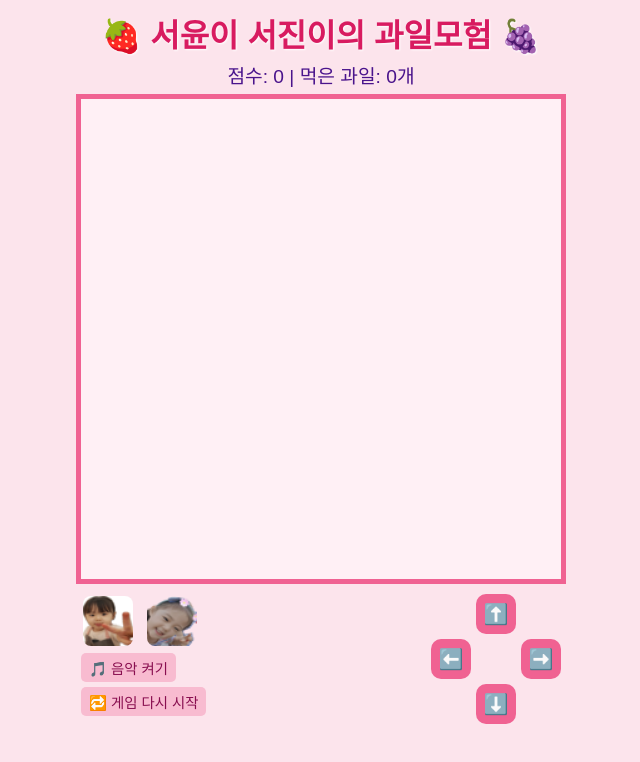
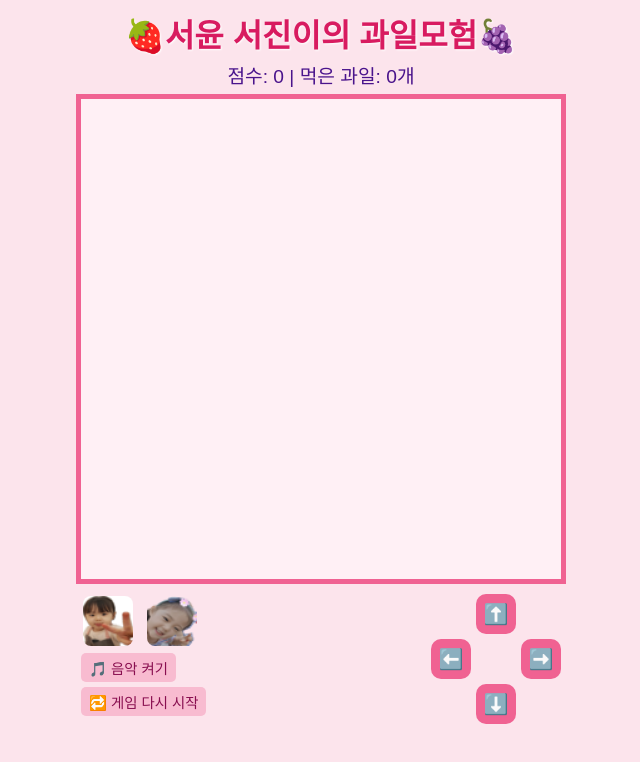
Before and after one commit to sungmin2ya/Yoon-Jin-Game, a plain HTML site: page index.html in a window 1280 px wide. Shown: the whole page, without its empty margins (319-959 px from the left). Drawn offline with Linux system fonts and the light colour scheme.

Commit message:
Add files via upload

```diff
--- a/index.html
+++ b/index.html
@@ -101,7 +101,7 @@
 </head>
 <body>
   <div id="wrapper">
-    <div id="title">🍓 서윤이 서진이의 과일모험 🍇</div>
+    <div id="title">🍓서윤 서진이의 과일모험🍇</div>
     <div id="scoreBoard">점수: 0 | 먹은 과일: 0개</div>
     <canvas id="gameCanvas" width="480" height="480"></canvas>
     <div id="controlPanel">
```
